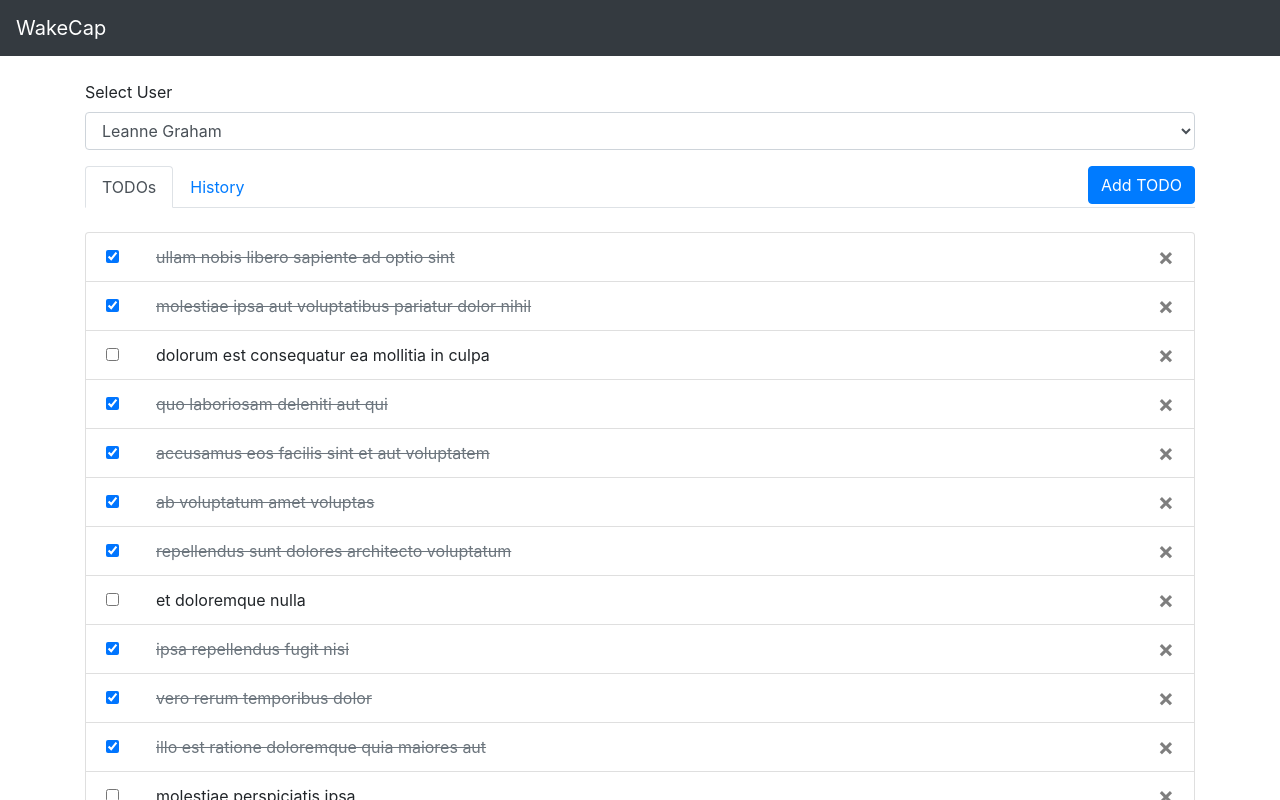
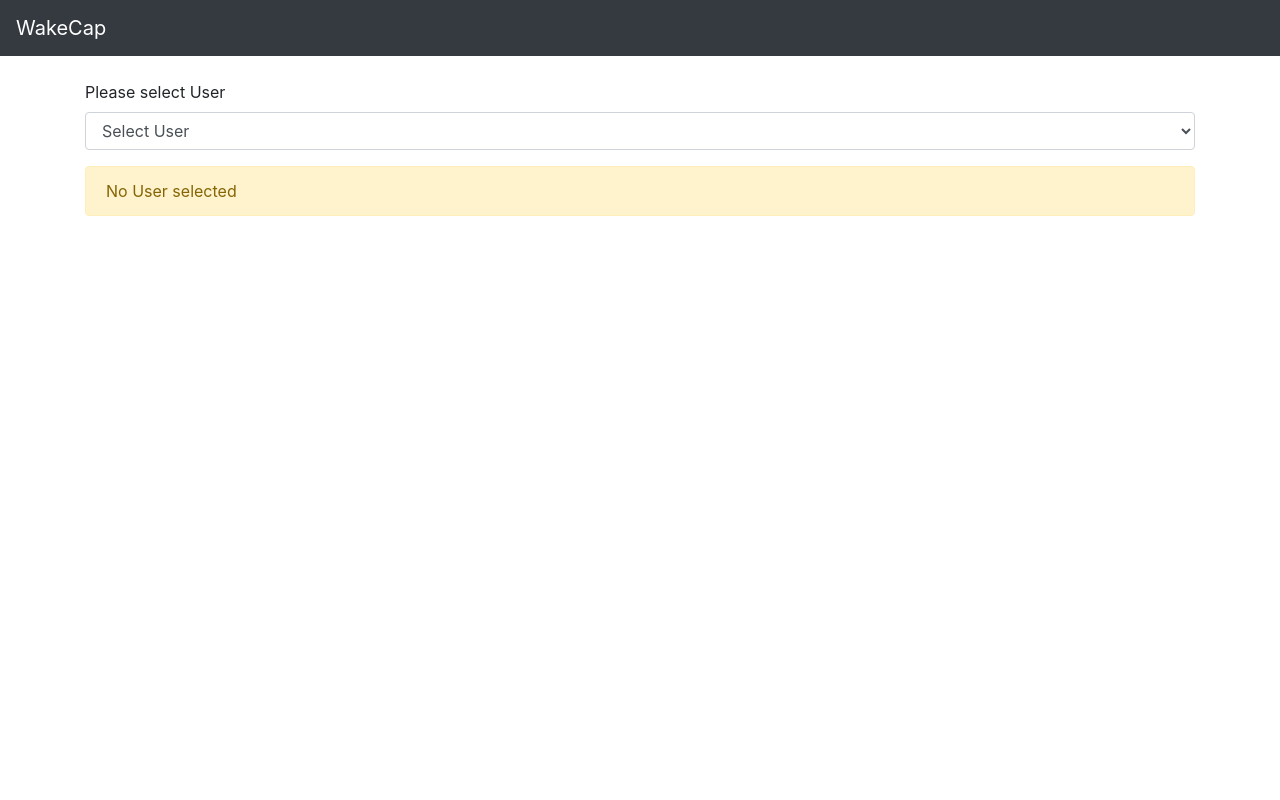
Before and after one commit to mitalikhundiwala/todo-app, a React (Vite) app: page / in a window 1280 px wide. Shown: the top 800 px of the page. Built offline with nearby package versions, Linux system fonts and the light colour scheme.

Commit message:
Added select user in dropdown

```diff
--- a/src/app.tsx
+++ b/src/app.tsx
@@ -1,8 +1,8 @@
 import React, { FunctionComponent } from 'react';
 import { useEffect, useState } from 'react';
 import { connect } from 'react-redux';
-import { AppThunkDispatch } from './store';
-import { Spinner, Navbar, NavbarBrand } from 'reactstrap';
+import { AppThunkDispatch, IAppState } from './store';
+import { Spinner, Navbar, NavbarBrand, Alert } from 'reactstrap';
 
 import { loadInitialData } from './actions/app.action';
 import UserList from './components/user-list.component';
@@ -10,20 +10,18 @@ import UserDetail from './components/user-detail.component';
 
 interface IProps {
     loadInitialData: () => Promise<any>;
+    selectedUser: number | null;
 }
 
-const mapDispatchToProps = (dispatch: AppThunkDispatch) => ({
-    loadInitialData: () => {
-        return dispatch(loadInitialData());
-    }
-});
-
-const App: FunctionComponent<IProps> = (props: IProps) => {
+const App: FunctionComponent<IProps> = ({
+    loadInitialData,
+    selectedUser
+}: IProps) => {
     const [isLoading, setIsLoading] = useState(false);
 
     useEffect(() => {
         setIsLoading(true);
-        props.loadInitialData().then(() => {
+        loadInitialData().then(() => {
             setIsLoading(false);
         });
     }, []);
@@ -39,7 +37,7 @@ const App: FunctionComponent<IProps> = (props: IProps) => {
                 ) : (
                     <>
                         <UserList />
-                        <UserDetail></UserDetail>
+                        {selectedUser ? <UserDetail></UserDetail> : <Alert color="warning">No User selected</Alert>}
                     </>
                 )}
             </div>
@@ -47,4 +45,16 @@ const App: FunctionComponent<IProps> = (props: IProps) => {
     );
 };
 
-export default connect(undefined, mapDispatchToProps)(App);
+const mapStateToProps = (state: IAppState) => {
+    return {
+        selectedUser: state.ui.selectedUser
+    };
+};
+
+const mapDispatchToProps = (dispatch: AppThunkDispatch) => ({
+    loadInitialData: () => {
+        return dispatch(loadInitialData());
+    }
+});
+
+export default connect(mapStateToProps, mapDispatchToProps)(App);
--- a/src/components/user-list.component.tsx
+++ b/src/components/user-list.component.tsx
@@ -12,15 +12,10 @@ interface IProps {
 }
 
 const UserList: FunctionComponent<IProps> = ({ users, selectUser }) => {
-    useEffect(() => {
-        if (users.length > 0) {
-            selectUser(users[0].id);
-        }
-    }, []);
 
     return (
         <FormGroup>
-            <Label for="usersSelect">Select User</Label>
+            <Label for="usersSelect">Please select User</Label>
             <Input
                 type="select"
                 name="select"
@@ -29,6 +24,7 @@ const UserList: FunctionComponent<IProps> = ({ users, selectUser }) => {
                     selectUser(parseInt(e.target.value));
                 }}
             >
+                <option value="">Select User</option>
                 {users.map((user: User) => {
                     return (
                         <option key={user.id} value={user.id}>
```
